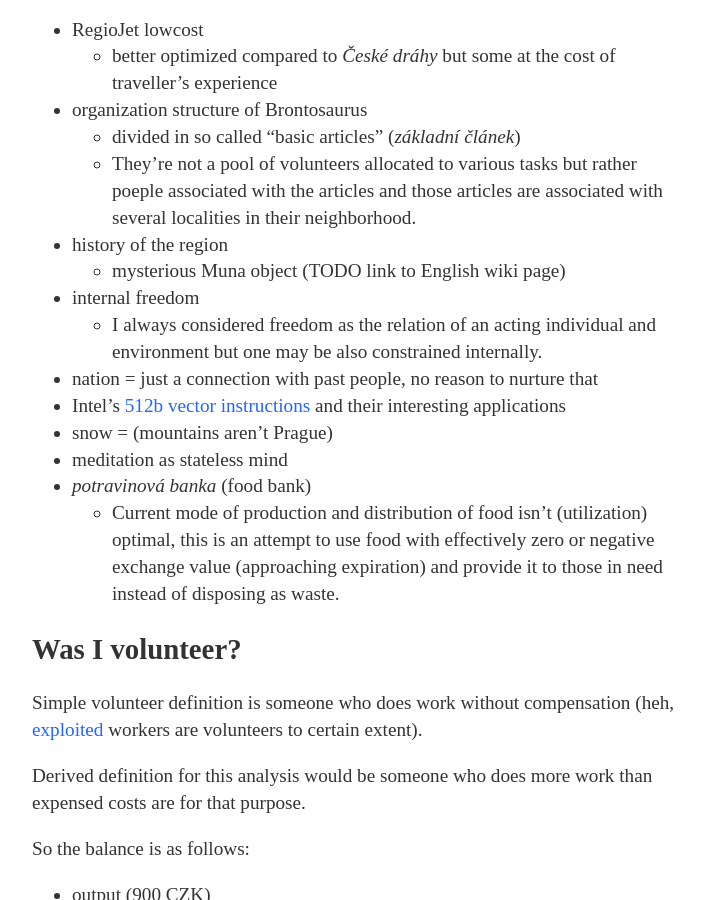
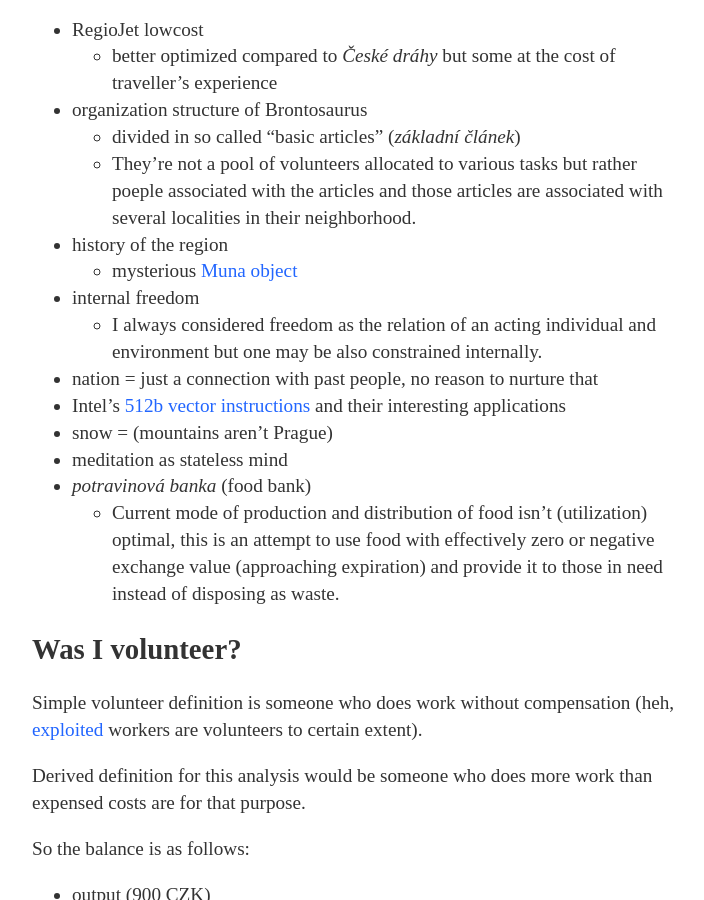
Before and after one commit to Werkov/Werkov.github.io, a Jekyll site: the page built from _posts/2017-11-19-bronto.md, in a window 1280 px wide and 900 px high, scrolled down 366 px. Shown: the whole window, without its empty margins (283-987 px from the left). Built offline with Jekyll 4.4.1, drawn with Linux system fonts in a browser that asks for light colours.

Commit message:
Muna: update link to wikipedia

```diff
--- a/_posts/2017-11-19-bronto.md
+++ b/_posts/2017-11-19-bronto.md
@@ -22,7 +22,7 @@ the weekend and as a bonus socialization with new people.
     poeple associated with the articles and those articles are associated with
     several localities in their neighborhood.
 * history of the region
-  * mysterious Muna object (TODO link to English wiki page)
+  * mysterious [Muna object](https://en.wikipedia.org/wiki/Muna_(Mikulovice))
 * internal freedom
   * I always considered freedom as the relation of an acting individual and
     environment but one may be also constrained internally.
```
